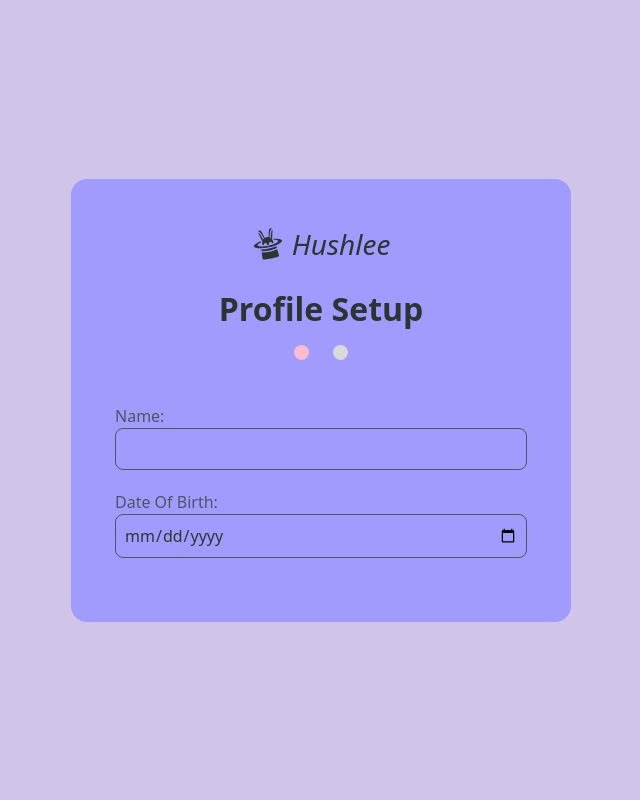
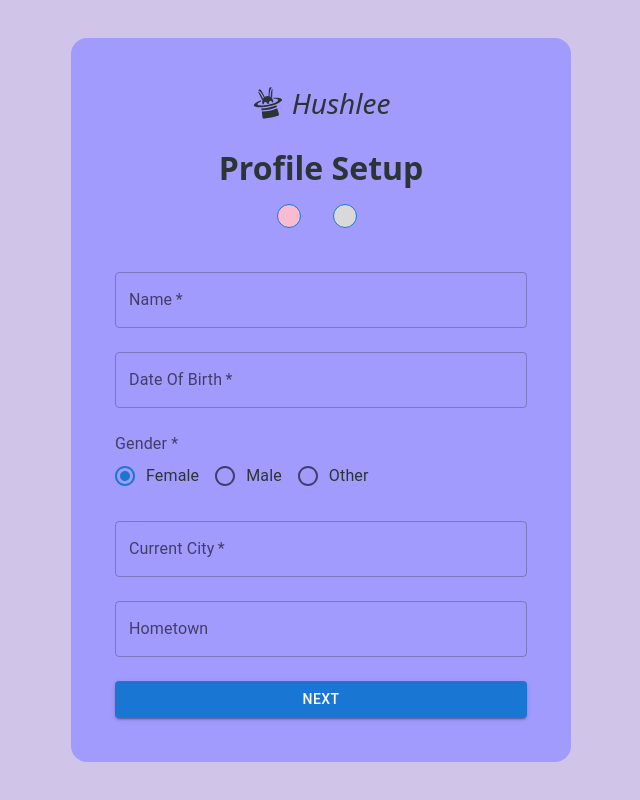
Before and after one commit to Dhritiman-Das/hushlee, a Next.js app in the folder frontend/: page /setup in a window 1280 px wide. Shown: the whole page, without its empty margins (319-959 px from the left). Built offline with nearby package versions, Linux system fonts and the light colour scheme.

Commit message:
changes made to setup

```diff
--- a/frontend/app/(auth)/login/page.tsx
+++ b/frontend/app/(auth)/login/page.tsx
@@ -1,10 +1,23 @@
-import React from 'react';
+"use client"
+
+import React, { useState } from 'react';
 import {GiMagicHat} from 'react-icons/gi'
-import {FcGoogle} from 'react-icons/fc'
-import {BsFacebook} from 'react-icons/bs'
+import { Button, Grid, TextField, styled } from "@mui/material";
 import Link from 'next/link';
 
-const page = () => {
+const Page = () => {
+    const [userName, setUserName] = useState<string>("");
+    const [password, setPassword] = useState<string>("");
+    const [userNameError, setUserNameError] = useState<string | null>(null);
+    const [passwordError, setPasswordError] = useState<string | null>(null);
+
+    const handleSubmit = () => {
+
+        // Reset error messages
+        setUserNameError(null);
+        setPasswordError(null);
+    }
+
     return (
         <div className='bg-background h-screen flex items-center justify-center'>
             <div className='bg-main h-fit w-[500px] p-11 rounded-2xl text-textColor'>
@@ -17,54 +30,56 @@
                 <div className='text-[32px] font-bold text-center my-5'>
                     Login
                 </div>
-                <div className='inputFields font-medium'>
-                    <input type="text"
-                    placeholder='Username'
-                    className='w-full mb-5 rounded-lg p-2 bg-transparent outline-none border-[1px] border-gray-600 placeholder-gray-600'/>
-                    <input type="password"
-                    placeholder='Password'
-                    className='w-full mb-5 rounded-lg p-2 bg-transparent outline-none border-[1px] border-gray-600 placeholder-gray-600'/>
-                </div>
-                <div className='flex items-center justify-center'>
-                    <button className='bg-button1 font-medium text-[20px] px-[90px] py-1 my-8 rounded-3xl hover:bg-[#D9D9D9]'>
-                        Login
-                    </button>
-                </div>
-                {/* <div className='separation flex items-center justify-between my-2 text-gray-600'>
-                    <div className='h-[1px] w-[42%] bg-gray-600'></div>
-                    <div className='text-[14px] font-medium'>or</div>
-                    <div className='h-[1px] w-[42%] bg-gray-600'></div>
-                </div>
-                <div className='otherOptions my-5'>
-                    <div className='flex items-center justify-center'>
-                        <div className='google my-2 flex items-center bg-button1 px-2  py-1 w-[60%] rounded-3xl hover:bg-[#D9D9D9] cursor-pointer'>
-                            <FcGoogle className='text-[32px] mr-2'/>
-                            <div className='font-medium text-[16px]'>
-                                Sign in with Google
-                            </div>
-                        </div>
-                    </div>
-                    <div className='flex items-center justify-center'>
-                        <div className='facebook my-2 flex items-center bg-button1 px-2 py-1 w-[60%] rounded-3xl hover:bg-[#D9D9D9] cursor-pointer'>
-                            <BsFacebook className='text-[32px] mr-2 text-blue-600'/>
-                            <div className='font-medium text-[16px]'>
-                                Sign in with Facebook
-                            </div>
-                        </div>
-                    </div>
-                </div> */}
-                <div className='flex items-center justify-center text-gray-600'>
-                    <div>
-                        Don&apos;t have an account?
-                    </div>
-                    <div className='ml-2 font-medium hover:underline cursor-pointer'>
-                        <Link href="/signup">Signup</Link>
-                    </div>
+                <form onSubmit={handleSubmit} autoComplete="off">
+                    <Grid container direction="column" spacing={3}>
+                        <Grid item xs={12}>
+                            <TextField
+                                error={!!userNameError}
+                                helperText={userNameError}
+                                id="userName"
+                                key="userName"
+                                label="Username"
+                                value={userName}
+                                onChange={(e) => setUserName(e.target.value)}
+                                required
+                                fullWidth
+                            />
+                        </Grid>
+                        <Grid item xs={12}>
+                            <TextField
+                                error={!!passwordError}
+                                helperText={passwordError}
+                                id="password"
+                                key="password"
+                                label="Password"
+                                type="password"
+                                value={password}
+                                onChange={(e) => setPassword(e.target.value)}
+                                required
+                                fullWidth
+                            />
+                        </Grid>
+                        <Grid item xs={12}>
+                            <Button
+                                variant="contained"
+                                color="primary"
+                                type="submit"
+                                fullWidth
+                            >
+                                Submit
+                            </Button>
+                        </Grid>
+                    </Grid>
+                </form>
+                <div className="text-sm mt-4 text-center text-gray-600">
+                    Don&apos;t have an account?{" "}
+                    <Link href={"/signup"}>
+                        <span className="font-semibold hover:underline">Signup</span>
+                    </Link>
                 </div>
             </div>
-
         </div>
     );
 };
 
-export default page;
+export default Page;
--- a/frontend/app/(auth)/signup/page.tsx
+++ b/frontend/app/(auth)/signup/page.tsx
@@ -48,7 +48,7 @@
         </div>
         <div className="text-[32px] font-bold text-center my-5">Signup</div>
         <form onSubmit={handleSubmit} autoComplete="off">
-          <Grid container direction="column" spacing={2}>
+          <Grid container direction="column" spacing={3}>
             <Grid item xs={12}>
               <TextField
                 error={!!userNameError}
@@ -102,10 +102,10 @@
             </Grid>
           </Grid>
         </form>
-        <div className="text-sm mt-4 text-center">
+        <div className="text-sm mt-4 text-center text-gray-600">
           Already have an account?{" "}
           <Link href={"/login"}>
-            <span className="font-semibold">Login</span>
+            <span className="font-semibold hover:underline">Login</span>
           </Link>
         </div>
       </div>
--- a/frontend/app/(profile)/setup/page.tsx
+++ b/frontend/app/(profile)/setup/page.tsx
@@ -1,7 +1,32 @@
-import React from 'react';
+"use client"
+
+import React, { useState } from 'react';
 import {GiMagicHat} from 'react-icons/gi'
+import { Grid, TextField, Button, Avatar, RadioGroup,  FormControl,FormLabel, FormControlLabel, Radio, InputLabel, MenuItem, Select } from '@mui/material';
+import { LocalizationProvider, DatePicker } from '@mui/x-date-pickers';
+import { AdapterDayjs } from '@mui/x-date-pickers/AdapterDayjs'
+import { styled } from '@mui/material/styles';
+import { useTheme } from '@emotion/react';
 
-const page = () => {
+
+interface BubbleProps {
+    $filled: boolean;
+}
+
+const Bubble = styled(Avatar)<BubbleProps>(({ theme, $filled }) => ({
+backgroundColor: $filled ? '#F8BBD0' : '#D9D9D9',
+color: $filled ? theme.palette.primary.contrastText : theme.palette.primary.main,
+width: theme.spacing(3),
+height: theme.spacing(3),
+marginRight: theme.spacing(1),
+border: `1px solid ${theme.palette.primary.main}`,
+}));
+
+
+const Page = () => {
+    const classes = useTheme();
+    const currentPage = 1;
+
     return (
         <div className='bg-background h-screen flex items-center justify-center'>
             <div className='bg-main h-fit w-[500px] p-11 rounded-2xl text-textColor'>
@@ -15,34 +40,83 @@
                     Profile Setup
                 </div>
                 <div className='flex items-center justify-center mb-11'>
-                    <div className='h-[15px] w-[15px] rounded-full bg-accentMain mx-3'></div>
-                    <div className='h-[15px] w-[15px] rounded-full bg-[#D9D9D9] mx-3'></div>
+                    <Bubble $filled={currentPage === 1 as any}> </Bubble>
+                    <span className='ml-6' />
+                    <Bubble $filled={currentPage === 2 as any}> </Bubble>
                 </div>
-                <div className='inputFields font-medium'>
-                    <div>
-                        <div className='text-gray-600'>
-                            Name:
-                        </div>
-                        <div>
-                            <input type="text"
-                            className='w-full mb-5 rounded-lg p-2 bg-transparent outline-none border-[1px] border-gray-600'/>
-                        </div>
-                    </div>
-                    <div>
-                        <div className='text-gray-600'>
-                            Date Of Birth:
-                        </div>
-                        <div>
-                            <input type="date"
-                            className='w-full mb-5 rounded-lg p-2 bg-transparent outline-none border-[1px] border-gray-600'/>
-                        </div>
-                    </div>
+                <form>
+                    <Grid container direction="column" spacing={3}>
+                        <Grid item xs={12}>
+                            <TextField
+                                id="name"
+                                key="name"
+                                label="Name"
+                                required
+                                fullWidth
+                            />
+                        </Grid>
+                        <Grid item xs={12}>
+                            <LocalizationProvider dateAdapter={AdapterDayjs}>
+                                <DatePicker
+                                    label="Date Of Birth"
+                                    // value={selectedDate}
+                                    slotProps={
+                                        {
+                                            textField: {
+                                                required: true,
+                                                fullWidth: true,
+                                            }
+                                        }
+                                    }
 
-
-                </div>
+                                />
+                            </LocalizationProvider>
+                        </Grid>
+                        <Grid item xs={12}>
+                            <FormControl>
+                                <FormLabel>Gender *</FormLabel>
+                                <RadioGroup
+                                    defaultValue="female"
+                                    name="radio-buttons-group"
+                                    row
+                                >
+                                    <FormControlLabel value="female" control={<Radio />} label="Female" />
+                                    <FormControlLabel value="male" control={<Radio />} label="Male" />
+                                    <FormControlLabel value="other" control={<Radio />} label="Other" />
+                                </RadioGroup>
+                            </FormControl>
+                        </Grid>
+                        <Grid item xs={12}>
+                            <TextField
+                                id="city"
+                                key="city"
+                                label="Current City"
+                                required
+                                fullWidth
+                            />
+                        </Grid>
+                        <Grid item xs={12}>
+                            <TextField
+                                id="hometown"
+                                key="hometown"
+                                label="Hometown"
+                                fullWidth
+                            />
+                        </Grid>
+                        <Grid item xs={12}>
+                            <Button
+                                variant="contained"
+                                color="primary"
+                                fullWidth
+                            >
+                                Next
+                            </Button>
+                        </Grid>
+                    </Grid>
+                </form>
             </div>
         </div>
     );
 };
 
-export default page;
+export default Page;
```
Also changed, not shown: frontend/package.json (+7 -0 lines), 1 other file (tests, documents, lock files or other folders).
